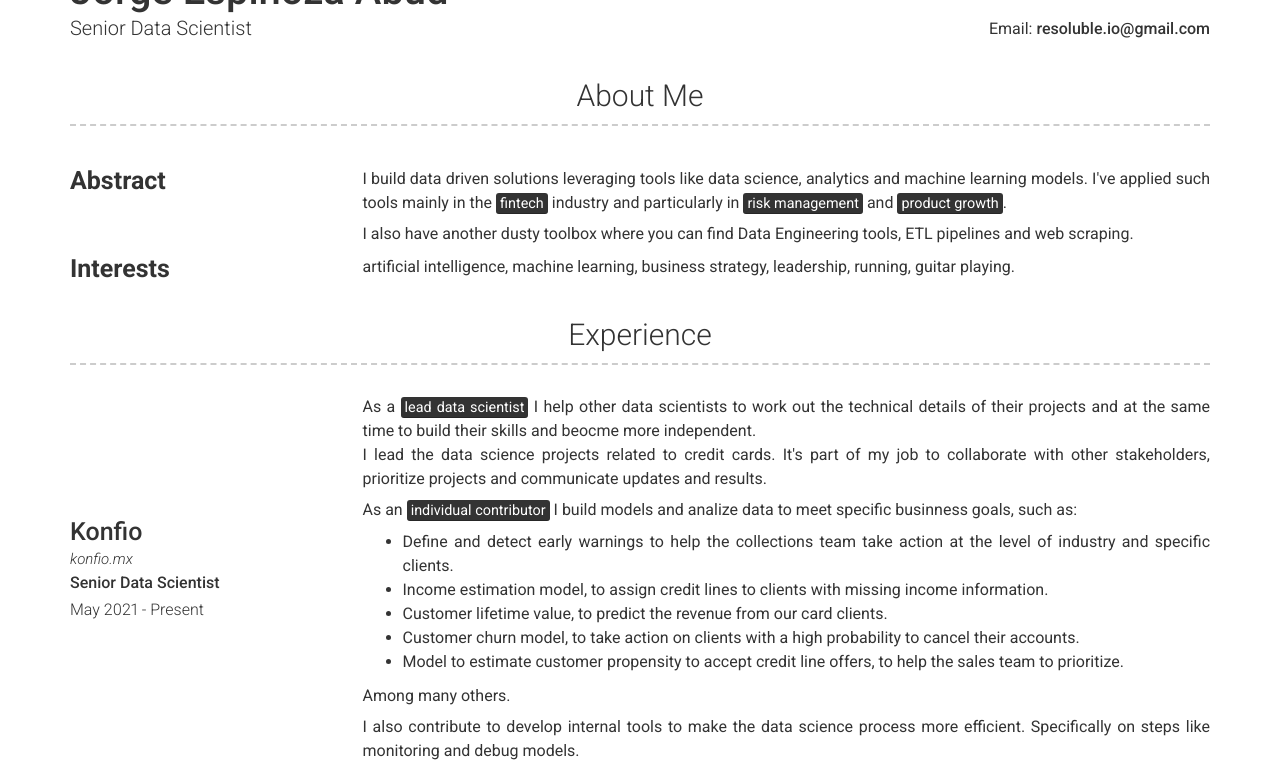
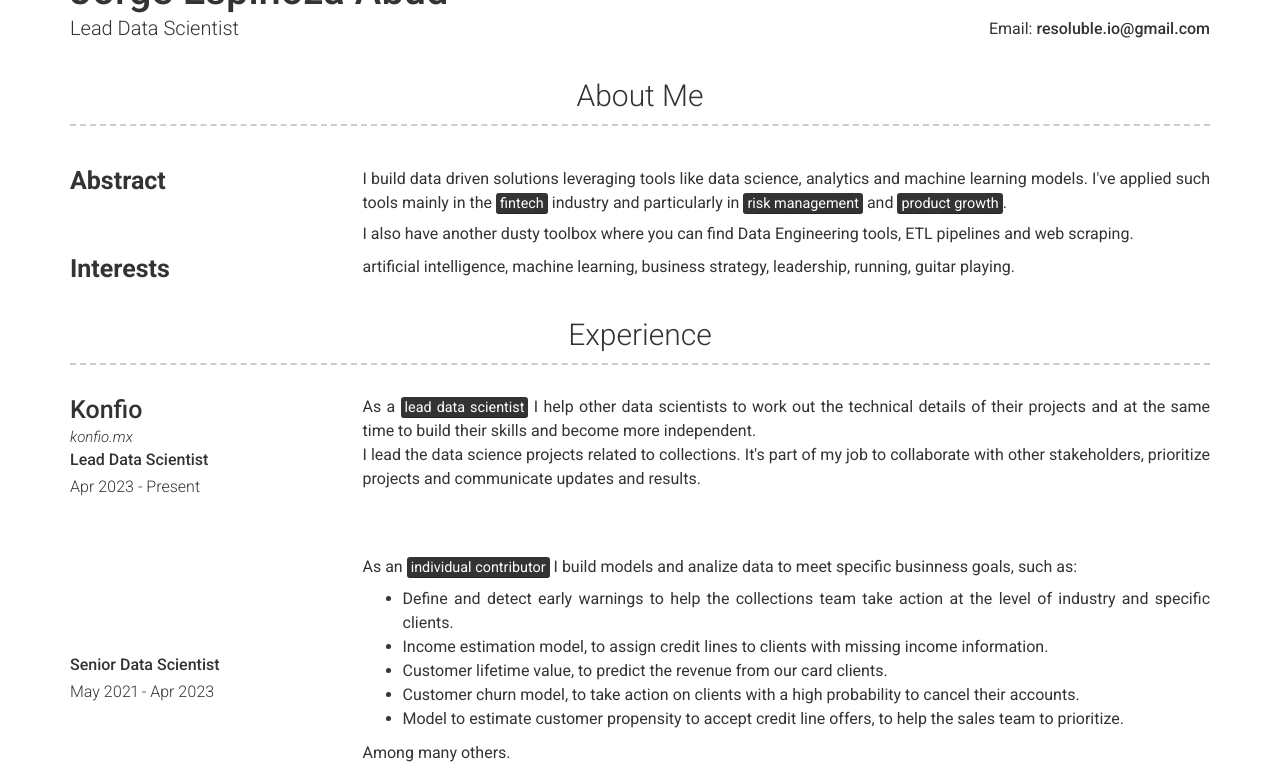
Before and after one commit to jabud/cv, a plain HTML site: page index.html in a window 1280 px wide. Shown: the part 113-882 px from the top of the page. Drawn offline with nearby package versions, Linux system fonts and the light colour scheme.

Commit message:
update resume

```diff
--- a/index.html
+++ b/index.html
@@ -27,7 +27,7 @@
     <div class="row">
       <div class="col-xs-12 col-sm-6 col-md-6 col-lg-8 header-left">
         <h1>Jorge Espinoza Abud</h1>
-        <h2>Senior Data Scientist</h2>
+        <h2>Lead Data Scientist</h2>
       </div>
       <div class="col-xs-12 col-sm-6 col-md-6 col-lg-4 header-right">
         <ul class="icons no-print">
@@ -91,16 +91,26 @@
           <div class="col-xs-12 col-sm-4 col-md-3 col-print-12 details">
             <h4 id="konfio">Konfio</h4>
             <a href="https://konfio.mx" target="_blank" class="link">konfio.mx</a>
-            <p><b>Senior Data Scientist</b></p>
-            <p>May 2021 - Present</p>
+            <p><b>Lead Data Scientist</b></p>
+            <p>Apr 2023 - Present</p>
             <p class="no-print aditional-links"></p>
           </div>
           <div class="col-xs-12 col-sm-8 col-md-9 col-print-12 content">
             <p>
-              As a <mark>lead data scientist</mark> I help other data scientists to work out the technical details of their projects and at the same time to build their skills and beocme more independent.
+              As a <mark>lead data scientist</mark> I help other data scientists to work out the technical details of their projects and at the same time to build their skills and become more independent.
               <br>
-              I lead the data science projects related to credit cards. It's part of my job to collaborate with other stakeholders, prioritize projects and communicate updates and results.
+              I lead the data science projects related to collections. It's part of my job to collaborate with other stakeholders, prioritize projects and communicate updates and results.
             </p>
+          </div>
+        </div>
+
+        <div class="row clearfix layout layout-left border-no">
+          <div class="col-xs-12 col-sm-4 col-md-3 col-print-12 details">
+            <p><b>Senior Data Scientist</b></p>
+            <p>May 2021 - Apr 2023</p>
+            <p class="no-print aditional-links"></p>
+          </div>
+          <div class="col-xs-12 col-sm-8 col-md-9 col-print-12 content">
             <p>
               As an <mark>individual contributor</mark> I build models and analize data to meet specific businness goals, such as:
               <ul>
```
